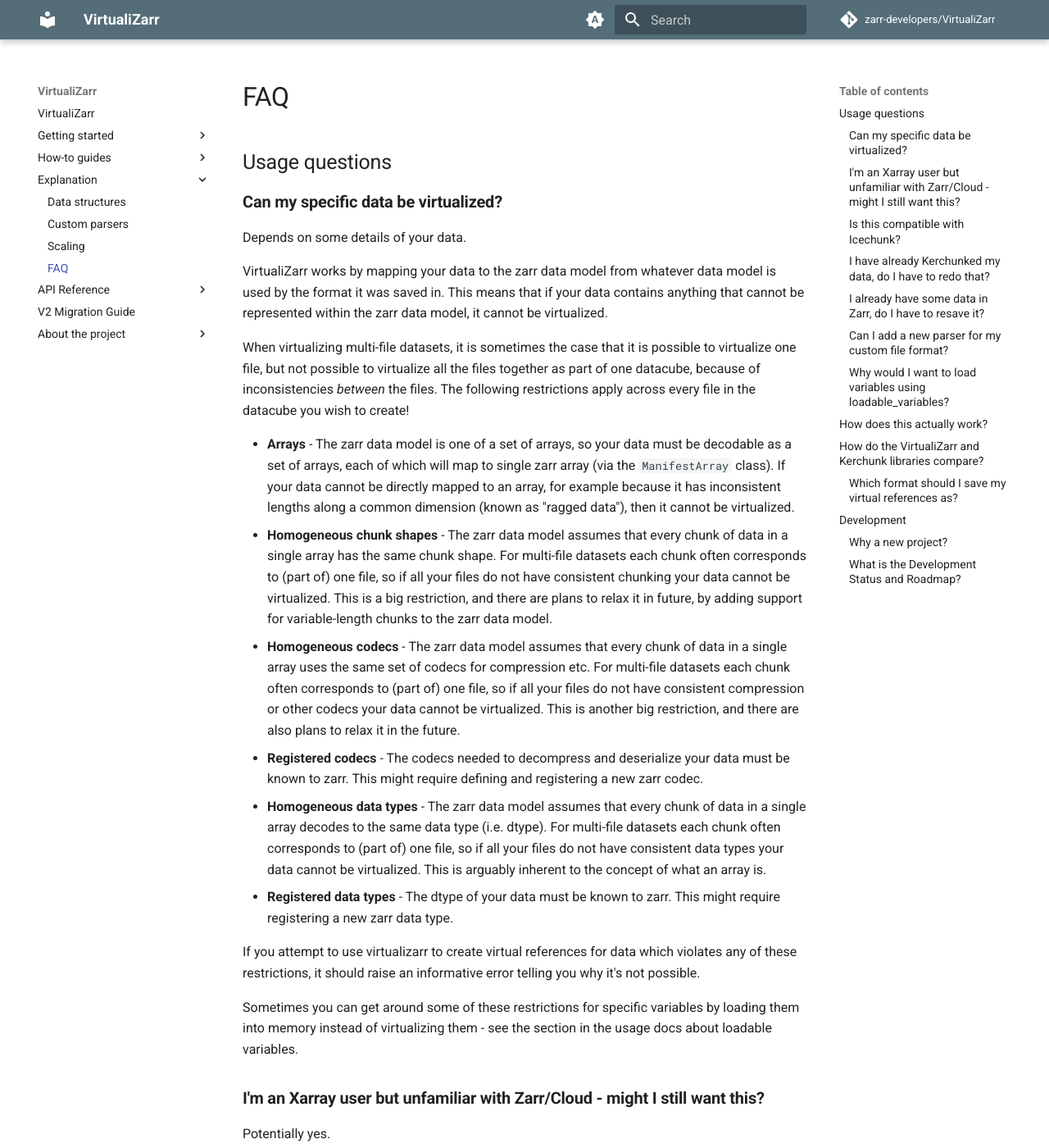
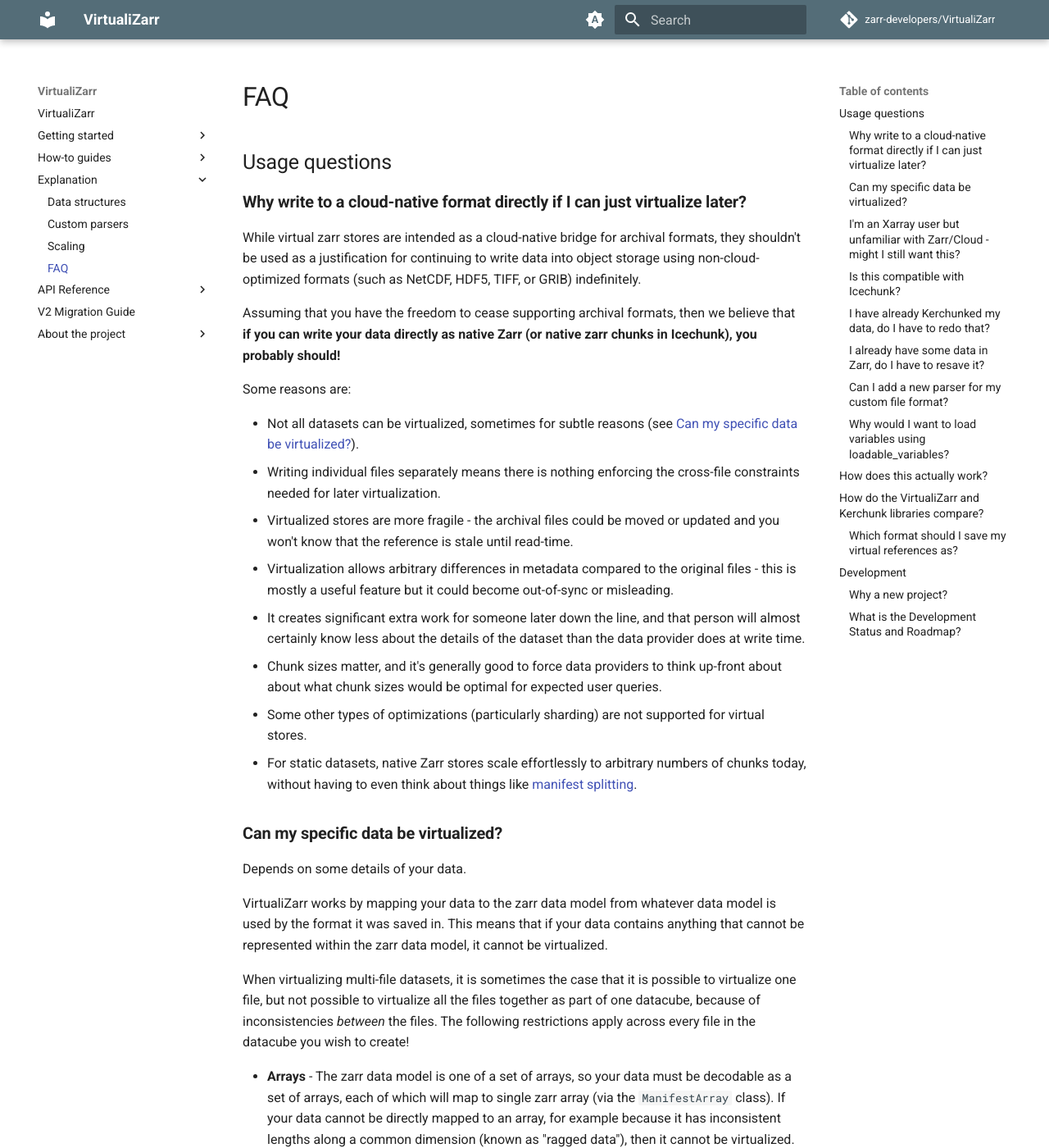
Before and after one commit to zarr-developers/VirtualiZarr, an MkDocs documentation site: the page built from docs/faq.md, in a window 1280 px wide and 1400 px high. Shown: the whole window at 82% size. Built offline with MkDocs 1.6.1 and Material for MkDocs 9.7.7, drawn with Linux system fonts in a browser that asks for light colours; comment, search, counter and statistics services are not loaded; the version menu is left out.

Commit message:
FAQ answer on "why still write native zarr?" (#918)
* add empty release notes

* faq answer

* add nuance

* sharding

```diff
--- a/docs/faq.md
+++ b/docs/faq.md
@@ -1,6 +1,23 @@
 # FAQ
 
 ## Usage questions
+
+### Why write to a cloud-native format directly if I can just virtualize later?
+
+While virtual zarr stores are intended as a cloud-native bridge for archival formats, they shouldn't be used as a justification for continuing to write data into object storage using non-cloud-optimized formats (such as NetCDF, HDF5, TIFF, or GRIB) indefinitely.
+
+Assuming that you have the freedom to cease supporting archival formats, then we believe that **if you can write your data directly as native Zarr (or native zarr chunks in Icechunk), you probably should!**
+
+Some reasons are:
+
+- Not all datasets can be virtualized, sometimes for subtle reasons (see [Can my specific data be virtualized?](#can-my-specific-data-be-virtualized)).
+- Writing individual files separately means there is nothing enforcing the cross-file constraints needed for later virtualization.
+- Virtualized stores are more fragile - the archival files could be moved or updated and you won't know that the reference is stale until read-time.
+- Virtualization allows arbitrary differences in metadata compared to the original files - this is mostly a useful feature but it could become out-of-sync or misleading.
+- It creates significant extra work for someone later down the line, and that person will almost certainly know less about the details of the dataset than the data provider does at write time.
+- Chunk sizes matter, and it's generally good to force data providers to think up-front about about what chunk sizes would be optimal for expected user queries.
+- Some other types of optimizations (particularly sharding) are not supported for virtual stores.
+- For static datasets, native Zarr stores scale effortlessly to arbitrary numbers of chunks today, without having to even think about things like [manifest splitting](https://icechunk.io/en/latest/performance/#splitting-manifests).
 
 ### Can my specific data be virtualized?
 
```
